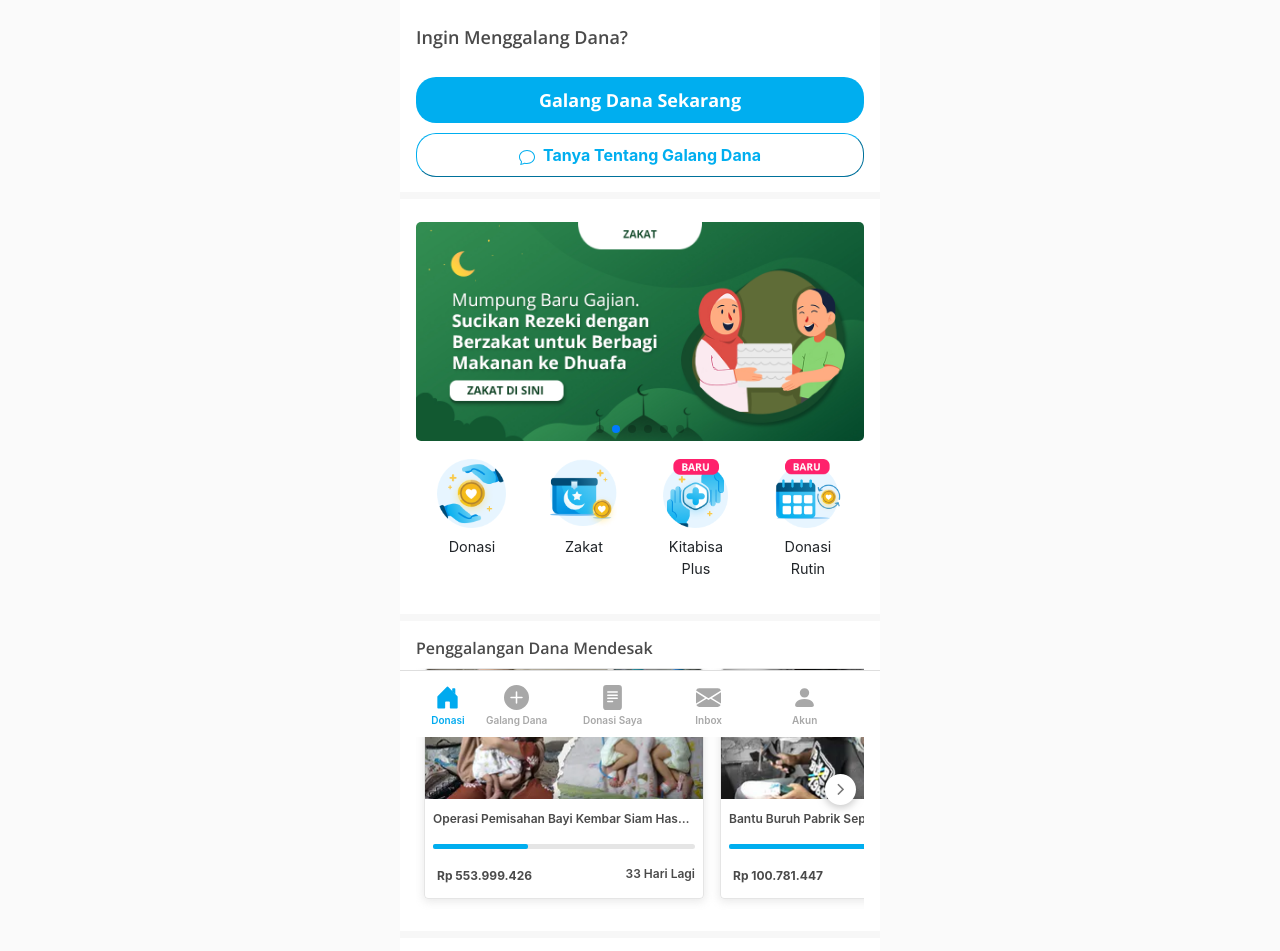
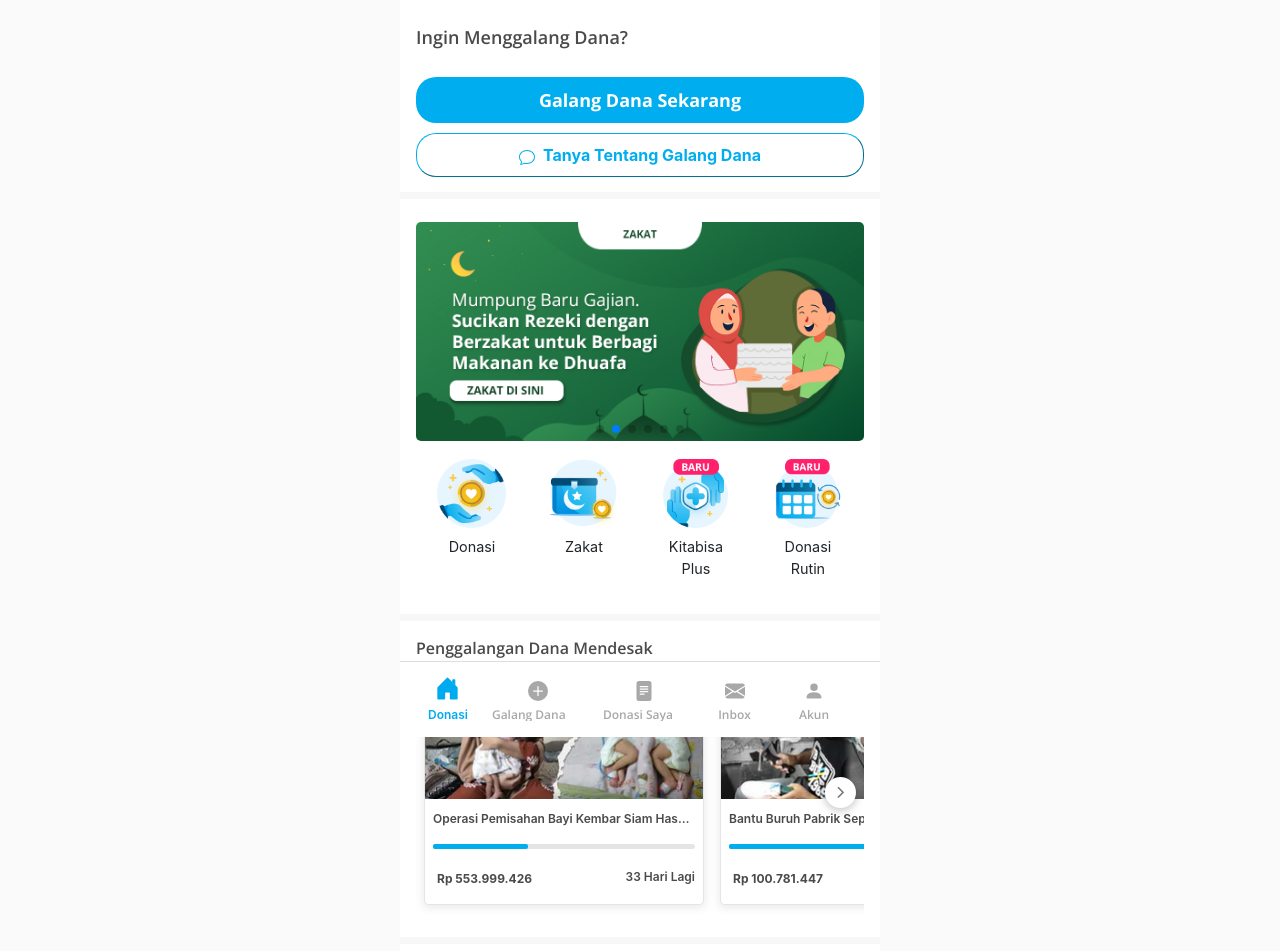
Before and after one commit to rizal201/KitaBisa, a plain HTML site: page index.html in a window 1280 px wide. Shown: the part 63-1014 px from the top of the page. Drawn offline with nearby package versions, Linux system fonts and the light colour scheme.

Commit message:
Kitabisa

```diff
--- a/index.html
+++ b/index.html
@@ -31,15 +31,15 @@
           <a id="logo" title="KitaBisa" class="logo" href="#">
             <img src="img/Logo.png" alt="Logo" class="logostyle"></a>
             <div id="search" class="search">
-              <span class="cari"> Cari yang ingin kamu bantu</span>
-              <svg  width="1em" height="1em" viewBox="0 0 16 16" class="bi bi-search" fill="currentColor" xmlns="http://www.w3.org/2000/svg">
+              <input type="text" placeholder="Cari yang ingin kamu bantu" class="search" class="cari">
+              <svg class="ex" width="1em" height="1em" viewBox="0 0 16 16" class="bi bi-search" fill="currentColor" xmlns="http://www.w3.org/2000/svg">
                 <path fill-rule="evenodd" d="M10.442 10.442a1 1 0 0 1 1.415 0l3.85 3.85a1 1 0 0 1-1.414 1.415l-3.85-3.85a1 1 0 0 1 0-1.415z"/>
                 <path fill-rule="evenodd" d="M6.5 12a5.5 5.5 0 1 0 0-11 5.5 5.5 0 0 0 0 11zM13 6.5a6.5 6.5 0 1 1-13 0 6.5 6.5 0 0 1 13 0z"/>
               </svg>
             </div>
-          </div>
-        </header>
-      </section>
+        </div>
+      </header>
+    </section>
 <div class="main">
     <section id="content" class="content">
             <h3 class="tanya"> Ingin Menggalang Dana?</h3>
@@ -98,7 +98,7 @@
     <img src="img/icon_arrow-left.png" alt="" class="stylearrow" style="display: none;">
     <img src="img/icon_arrow-right.png" alt="" class="stylearrow1" style="display: inline;">
     <div class="style_container">
-      <a class="style_cardlink" href="#">
+      <a class="style_cardlink" href="#" style="text-decoration: none;">
         <div class="style_Container">
           <div class="style_largelist">
             <figure class="style_listfigure">
@@ -125,7 +125,7 @@
           </div>
         </div>
       </a>
-      <a class="style_cardlink" href="#">
+      <a class="style_cardlink" href="#" style="text-decoration: none;">
         <div class="style_Container">
           <div class="style_largelist">
             <figure class="style_listfigure">
@@ -152,7 +152,7 @@
           </div>
         </div>
       </a>
-      <a class="style_cardlink" href="#">
+      <a class="style_cardlink" href="#" style="text-decoration: none;">
         <div class="style_Container">
           <div class="style_largelist">
             <figure class="style_listfigure">
@@ -194,7 +194,7 @@
    <img src="img/icon_arrow-left.png" alt="" class="arrowleft">
    <img src="img/icon_arrow-right.png" alt="" class="arrowright" style="display: inline;">
    <div class="stylecontainerslider">
-     <a class="stylecardlink" href="#">
+     <a class="stylecardlink" href="#" style="text-decoration: none;">
        <div class="Stylecard">
          <div class="stylegrid">
            <figure class="gridfigure">
@@ -225,7 +225,7 @@
          </div>
        </div>
      </a>
-     <a class="stylecardlink" href="#">
+     <a class="stylecardlink" href="#" style="text-decoration: none;">
       <div class="Stylecard">
         <div class="stylegrid">
           <figure class="gridfigure">
@@ -256,7 +256,7 @@
         </div>
       </div>
     </a>
-    <a class="stylecardlink" href="#">
+    <a class="stylecardlink" href="#" style="text-decoration: none;">
       <div class="Stylecard">
         <div class="stylegrid">
           <figure class="gridfigure">
@@ -287,7 +287,7 @@
         </div>
       </div>
     </a>
-    <a class="stylecardlink" href="#">
+    <a class="stylecardlink" href="#" style="text-decoration:none;">
       <div class="Stylecard">
         <div class="stylegrid">
           <figure class="gridfigure">
@@ -318,7 +318,7 @@
         </div>
       </div>
     </a>
-    <a class="stylecardlink" href="#">
+    <a class="stylecardlink" href="#" style="text-decoration: none;">
       <div class="Stylecard">
         <div class="stylegrid">
           <figure class="gridfigure">
@@ -349,7 +349,7 @@
         </div>
       </div>
     </a>
-    <a class="stylecardlink" href="#">
+    <a class="stylecardlink" href="#" style="text-decoration: none;">
       <div class="Stylecard">
         <div class="stylegrid">
           <figure class="gridfigure">
@@ -380,7 +380,7 @@
         </div>
       </div>
     </a>
-    <a class="stylecardlink" href="#">
+    <a class="stylecardlink" href="#" style="text-decoration: none;">
       <div class="Stylecard">
         <div class="stylegrid">
           <figure class="gridfigure">
@@ -411,7 +411,7 @@
         </div>
       </div>
     </a>
-    <a class="stylecardlink" href="#">
+    <a class="stylecardlink" href="#" style="text-decoration: none;">
       <div class="Stylecard">
         <div class="stylegrid">
           <figure class="gridfigure">
@@ -442,7 +442,7 @@
         </div>
       </div>
     </a>
-    <a class="stylecardlink" href="#">
+    <a class="stylecardlink" href="#" style="text-decoration: none;">
       <div class="Stylecard">
         <div class="stylegrid">
           <figure class="gridfigure">
@@ -473,7 +473,7 @@
         </div>
       </div>
     </a>
-    <a class="stylecardlink" href="#">
+    <a class="stylecardlink" href="#" style="text-decoration: none;">
       <div class="Stylecard">
         <div class="stylegrid">
           <figure class="gridfigure">
@@ -504,7 +504,7 @@
         </div>
       </div>
     </a>
-    <a class="linksemua" href="#">
+    <a class="linksemua" href="#" style="text-decoration: none;">
       <div class="style_Cardsemua">
         <div class="seemore">
           <svg width="1em" height="1em" viewBox="0 0 16 16" class="bi bi-arrow-right-circle" fill="currentColor" xmlns="http://www.w3.org/2000/svg">
@@ -548,7 +548,7 @@
         <p class="roundedtext">Lainnya</p>
       </div>
     </div>
-    <a href="#" id="banjirbandang" class="Style_Item">
+    <a href="#" id="banjirbandang" class="Style_Item" style="text-decoration: none;">
       <div class="Style_List">
         <figure class="Style_ListFigureCanvas">
           <img src="img/sulawesi.jpg" alt="" class="ImageCanvas">
@@ -579,7 +579,7 @@
       </div>
       <div class="ListBorder"></div>
     </a>
-    <a href="#" id="banjirbandang" class="Style_Item">
+    <a href="#" id="banjirbandang" class="Style_Item" style="text-decoration: none;">
       <div class="Style_List">
         <figure class="Style_ListFigureCanvas">
           <img src="img/wilayah.webp" alt="" class="ImageCanvas">
@@ -610,7 +610,7 @@
       </div>
       <div class="ListBorder"></div>
     </a>
-    <a href="#" id="banjirbandang" class="Style_Item">
+    <a href="#" id="banjirbandang" class="Style_Item" style="text-decoration: none;">
       <div class="Style_List">
         <figure class="Style_ListFigureCanvas">
           <img src="img/masamba.webp" alt="" class="ImageCanvas">
@@ -660,7 +660,7 @@
 <div class="stylenavigationmenu">
   <div id="navbarhome" class="navigationmenuitem">
     <div class="menuicon">
-      <svg class="menu" width="2.5em" height="2.5em" viewBox="0 0 16 16" class="bi bi-house-door-fill" fill="currentColor" xmlns="http://www.w3.org/2000/svg">
+      <svg class="menu" width="2.5em" height= "2.5em" viewBox="0 0 16 16" class="bi bi-house-door-fill" fill="currentColor" xmlns="http://www.w3.org/2000/svg">
         <path d="M6.5 10.995V14.5a.5.5 0 0 1-.5.5H2a.5.5 0 0 1-.5-.5v-7a.5.5 0 0 1 .146-.354l6-6a.5.5 0 0 1 .708 0l6 6a.5.5 0 0 1 .146.354v7a.5.5 0 0 1-.5.5h-4a.5.5 0 0 1-.5-.5V11c0-.25-.25-.5-.5-.5H7c-.25 0-.5.25-.5.495z"/>
         <path fill-rule="evenodd" d="M13 2.5V6l-2-2V2.5a.5.5 0 0 1 .5-.5h1a.5.5 0 0 1 .5.5z"/>
       </svg>
@@ -669,35 +669,35 @@
   </div>
   <div id="galang-dana" class="galang-dana">
     <div class="menuiconnav">
-      <svg class="galang" width="2.5em" height="2.5em" viewBox="0 0 16 16" class="bi bi-plus-circle-fill" fill="currentColor" xmlns="http://www.w3.org/2000/svg">
+      <svg class="galang" width="2em" height="2em" viewBox="0 0 16 16" class="bi bi-plus-circle-fill" fill="currentColor" xmlns="http://www.w3.org/2000/svg">
         <path fill-rule="evenodd" d="M16 8A8 8 0 1 1 0 8a8 8 0 0 1 16 0zM8.5 4.5a.5.5 0 0 0-1 0v3h-3a.5.5 0 0 0 0 1h3v3a.5.5 0 0 0 1 0v-3h3a.5.5 0 0 0 0-1h-3v-3z"/>
       </svg>
     </div>
     <span class="teksgalang">Galang Dana</span>
   </div>
   <div id="donasisaya" class="galang-dana">
-    <div class="menuiconnav">
-      <svg class="galang" width="2.5em" height="2.5em" viewBox="0 0 16 16" class="bi bi-file-text-fill" fill="currentColor" xmlns="http://www.w3.org/2000/svg">
+    <div class="menuiconnav2">
+      <svg class="galang" width="2em" height="2em" viewBox="0 0 16 16" class="bi bi-file-text-fill" fill="currentColor" xmlns="http://www.w3.org/2000/svg">
         <path fill-rule="evenodd" d="M12 0H4a2 2 0 0 0-2 2v12a2 2 0 0 0 2 2h8a2 2 0 0 0 2-2V2a2 2 0 0 0-2-2zM5 4a.5.5 0 0 0 0 1h6a.5.5 0 0 0 0-1H5zm-.5 2.5A.5.5 0 0 1 5 6h6a.5.5 0 0 1 0 1H5a.5.5 0 0 1-.5-.5zM5 8a.5.5 0 0 0 0 1h6a.5.5 0 0 0 0-1H5zm0 2a.5.5 0 0 0 0 1h3a.5.5 0 0 0 0-1H5z"/>
       </svg>
     </div>
-    <span class="teksgalang">Donasi Saya</span>
+    <span class="teksgalang2">Donasi Saya</span>
   </div>
   <div id="nav_inbox" class="galang-dana">
-    <div class="menuiconnav">
-      <svg class="galang" width="2.5em" height="2.5em" viewBox="0 0 16 16" class="bi bi-envelope-fill" fill="currentColor" xmlns="http://www.w3.org/2000/svg">
+    <div class="menuiconnav3">
+      <svg class="galang" width="2em" height="2em" viewBox="0 0 16 16" class="bi bi-envelope-fill" fill="currentColor" xmlns="http://www.w3.org/2000/svg">
         <path fill-rule="evenodd" d="M.05 3.555A2 2 0 0 1 2 2h12a2 2 0 0 1 1.95 1.555L8 8.414.05 3.555zM0 4.697v7.104l5.803-3.558L0 4.697zM6.761 8.83l-6.57 4.027A2 2 0 0 0 2 14h12a2 2 0 0 0 1.808-1.144l-6.57-4.027L8 9.586l-1.239-.757zm3.436-.586L16 11.801V4.697l-5.803 3.546z"/>
       </svg>
     </div>
-    <span class="teksgalang">Inbox</span>
+    <span class="teksgalang3">Inbox</span>
   </div>
   <div id="nav_account" class="galang-dana">
-    <div class="menuiconnav">
-      <svg class="galang" width="2.5em" height="2.5em" viewBox="0 0 16 16" class="bi bi-person-fill" fill="currentColor" xmlns="http://www.w3.org/2000/svg">
+    <div class="menuiconnav4">
+      <svg class="galang" width="2em" height="2em" viewBox="0 0 16 16" class="bi bi-person-fill" fill="currentColor" xmlns="http://www.w3.org/2000/svg">
         <path fill-rule="evenodd" d="M3 14s-1 0-1-1 1-4 6-4 6 3 6 4-1 1-1 1H3zm5-6a3 3 0 1 0 0-6 3 3 0 0 0 0 6z"/>
       </svg>
     </div>
-    <span class="teksgalang">Akun</span>
+    <span class="teksgalang4">Akun</span>
   </div>
 </div>
 <div class="style_Container-mk" style="transition: bottom 300ms ease-in-out 0s, opacity 600ms ease-in-out; opacity: 0; bottom: -180px; pointer-events: none;">
--- a/style.css
+++ b/style.css
@@ -6,6 +6,11 @@
     right: 0px;
     z-index: 11;
     background: rgb(0, 174, 239);
+}
+
+::placeholder{
+    color: white;
+    text-decoration-style: none;
 }
 
 .menuatas{
@@ -33,6 +38,7 @@
 }
 
 .search{
+    text-decoration: none;
     display: flex;
     -webkit-box-pack: justify;
     justify-content: space-between;
@@ -55,6 +61,9 @@
 .cari{
     color: rgb(255, 255, 255);
     font-size: 12px;
+}
+.ex{
+    cursor: pointer;
 }
 
 .main{
@@ -314,7 +323,10 @@
     padding: 0.5em;
 }
 
-.card_style{
+a{
+    text-decoration: none;
+}
+span{
     font-weight: 600;
     font-size: 12px;
     color: rgb(74, 74, 74);
@@ -1089,7 +1101,27 @@
     position: relative;
     padding-top: 4px;
     margin-bottom: 4px;
-    margin-left: 4px;
+    margin-left: 40px;
+}
+
+.menuiconnav2{
+    position: relative;
+    padding-top: 4px;
+    margin-bottom: 4px;
+    margin-left: 60px;
+}
+.menuiconnav3{
+    position: relative;
+    padding-top: 4px;
+    margin-bottom: 4px;
+    margin-left: 50px;
+}
+
+.menuiconnav4{
+    position: relative;
+    padding-top: 4px;
+    margin-bottom: 4px;
+    margin-left: 16px;
 }
 
 .galang{
@@ -1098,7 +1130,31 @@
 }
 
 .teksgalang{
-    margin-left: 4px;
+    font-family: 'Open Sans' , sans-serif;
+    margin-left: 20px;
+    color: rgb(168, 168, 168);
+    white-space: nowrap;
+    display: inline-block;
+}
+
+.teksgalang2{
+    font-family: 'Open Sans' , sans-serif;
+    margin-left: 35px;
+    color: rgb(168, 168, 168);
+    white-space: nowrap;
+    display: inline-block;
+}
+.teksgalang3{
+    font-family: 'Open Sans' , sans-serif;
+    margin-left: 49px;
+    color: rgb(168, 168, 168);
+    white-space: nowrap;
+    display: inline-block;
+}
+
+.teksgalang4{
+    font-family: 'Open Sans' , sans-serif;
+    margin-left: 16px;
     color: rgb(168, 168, 168);
     white-space: nowrap;
     display: inline-block;
```
